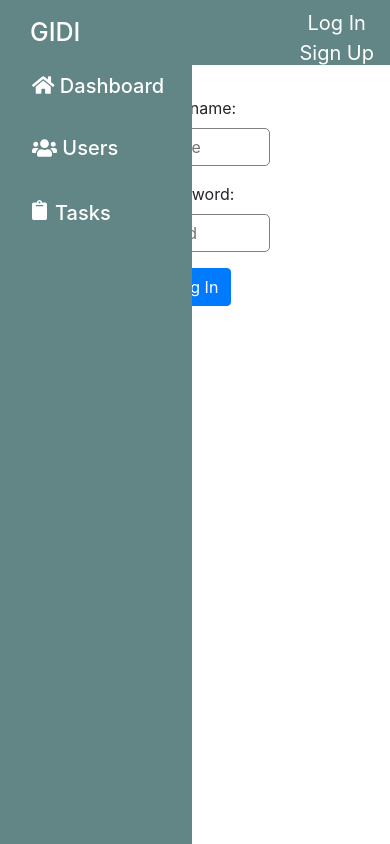
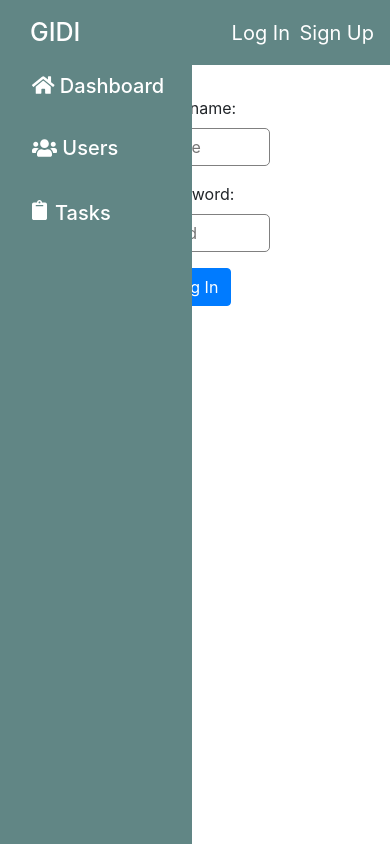
Before and after one commit to jonathanwong110/Git-It-And-Did-It, a React (Create React App) app in the folder git-it-and-did-it-client/: page / in a window 390 px wide. Built offline with nearby package versions, Linux system fonts and the light colour scheme.

Commit message:
working on making the navbar more responsive

```diff
--- a/git-it-and-did-it-client/src/App.css
+++ b/git-it-and-did-it-client/src/App.css
@@ -21,17 +21,22 @@ html, body {
   font-weight: 500;
 }
 
-.navbar-left-side, .span {
+.navbar-left-side, #log-in-link, #sign-up-link {
   color: white;
   font-size: 20px;
   margin-left: 30px;
   text-align: center;
 }
 
-.navbar-left-side-main:hover, .navbar-left-side:hover, .span:hover {
+.navbar-left-side-main:hover, .navbar-left-side:hover, #log-in-link:hover, #sign-up-link:hover {
   color: white;
   text-decoration: none;
   text-align: center;
+}
+
+#log-in-link {
+  position: absolute;
+  right: 100px;
 }
 
 .more-details {
--- a/git-it-and-did-it-client/src/components/navigation/MainNav.js
+++ b/git-it-and-did-it-client/src/components/navigation/MainNav.js
@@ -19,13 +19,15 @@ class MainNav extends Component {
           </Nav>
           <Nav>
             {JSON.parse(localStorage.getItem('token')) !== null ?
-              <NavDropdown title={<Image src={profileIcon} alt={null} width="40px" height="40px"/>} className="span" id="lastMainNavItem">
+              <NavDropdown title={<Image src={profileIcon} alt={null} width="40px" height="40px" />} id="lastMainNavItem">
                 <Link to="/" onClick={this.props.logOutStart} id="logoutoption">Log Out</Link>
               </NavDropdown> :
-              <Link to="/login" className="span">Log In</Link>}
+              <Link to="/login" id="log-in-link">
+                Log In
+              </Link>}
             {JSON.parse(localStorage.getItem('token')) ?
               null :
-              <Link to="/signup" className="span">
+              <Link to="/signup" id="sign-up-link">
                 Sign Up
               </Link>}
           </Nav>
```
